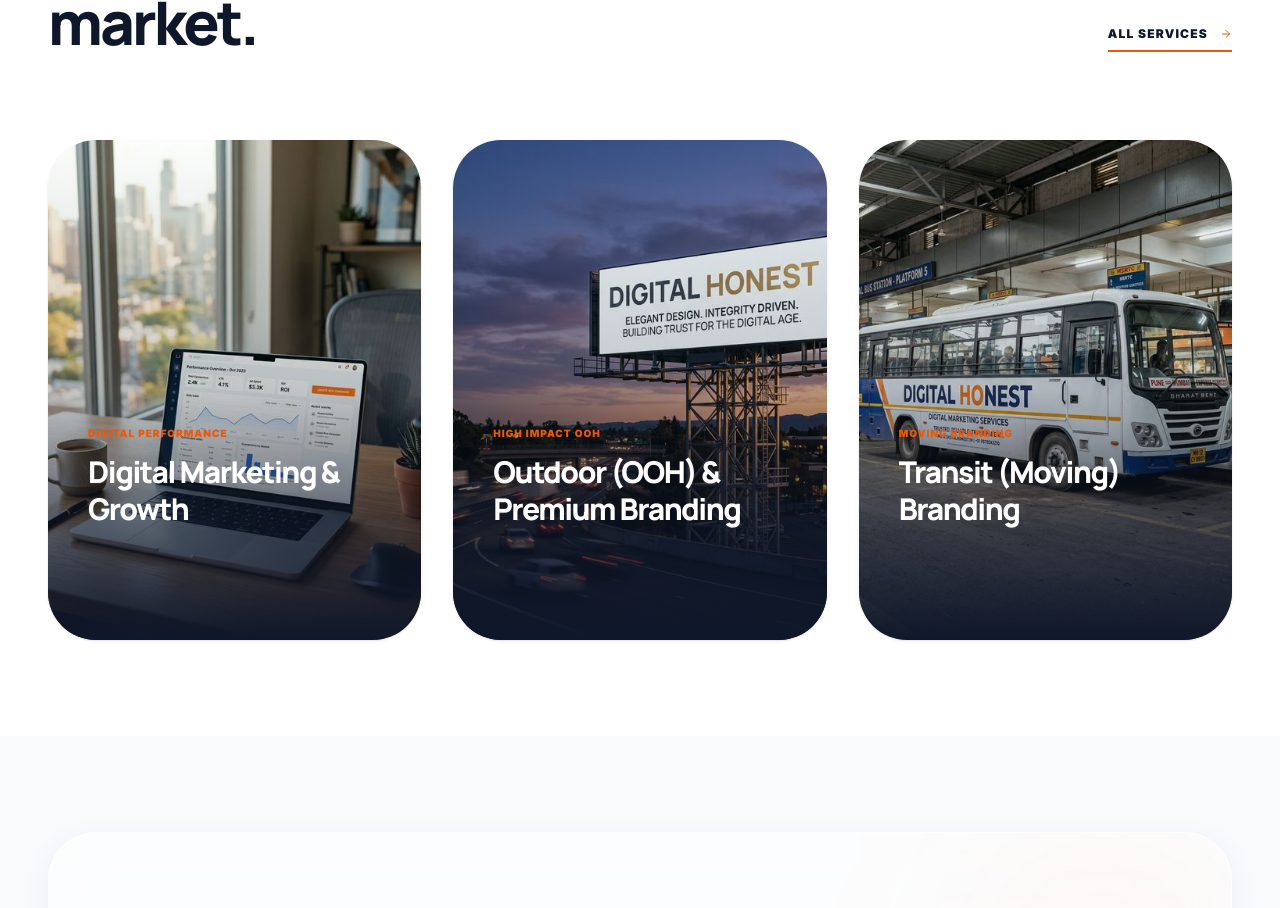
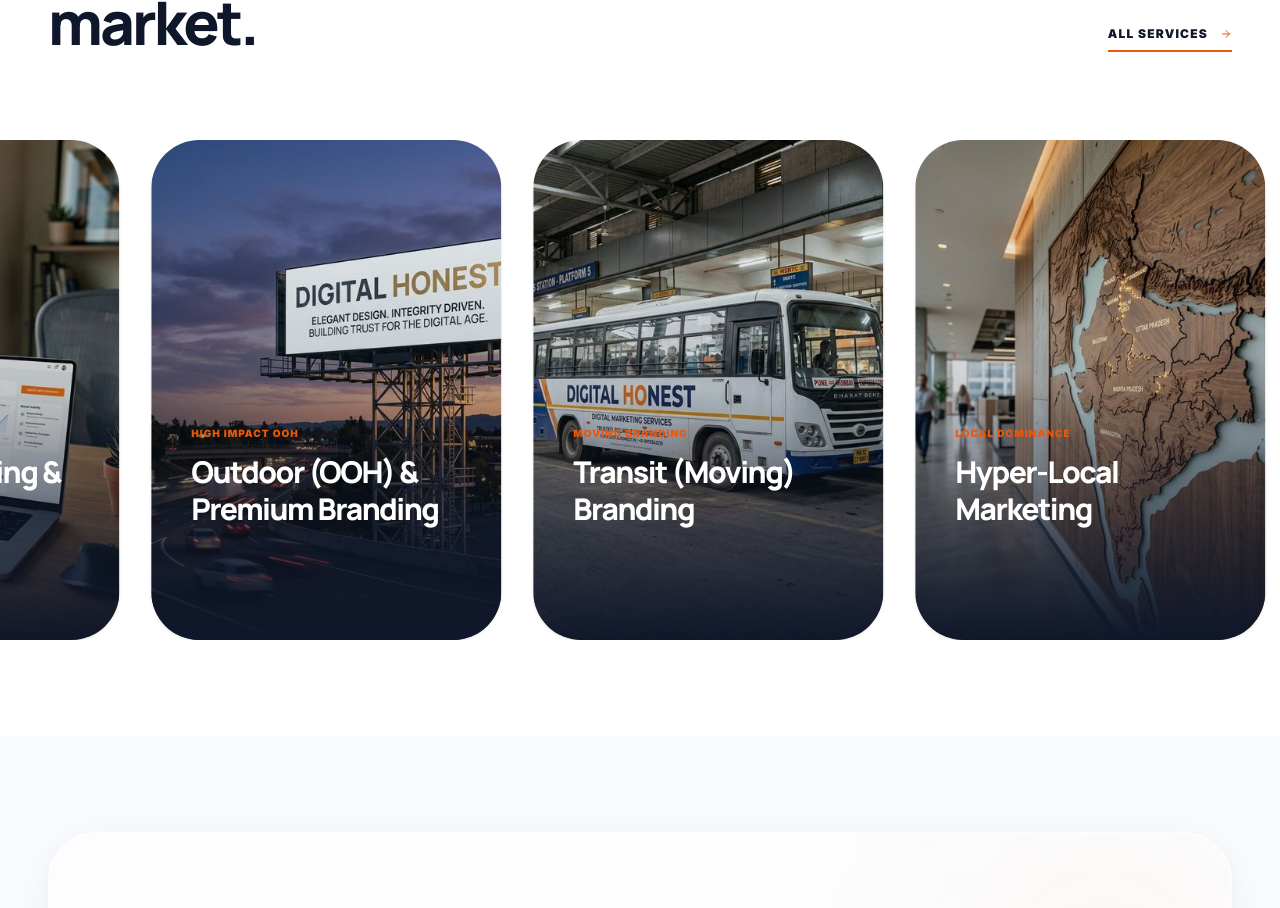
Before and after one commit to ARMAANSIDDIQUI/digitalhonest, a React (Vite) app in the folder client/: page / in a window 1280 px wide. Shown: the part 1232-2140 px from the top of the page. Built offline with nearby package versions, Linux system fonts and the light colour scheme; no server answers; a web font is replaced by a local one.

Commit message:
client axios

```diff
--- a/client/src/pages/AdminDashboard.jsx
+++ b/client/src/pages/AdminDashboard.jsx
@@ -1,9 +1,10 @@
 import { useState, useEffect } from 'react';
+import { useNavigate } from 'react-router-dom';
+import { motion, AnimatePresence } from 'framer-motion';
+import { FiMail, FiUser, FiPhone, FiTag, FiClock, FiSearch, FiLogOut, FiLayout, FiInbox, FiSettings, FiTrash2, FiCheckCircle } from 'react-icons/fi';
+import { toast } from 'react-hot-toast';
 import { Helmet } from 'react-helmet-async';
-import { useNavigate } from 'react-router-dom';
-import axios from 'axios';
-import toast from 'react-hot-toast';
-import { FiLogOut, FiTrash2, FiClock, FiCheckCircle } from 'react-icons/fi';
+import api from '../utils/api';
 
 export default function AdminDashboard() {
   const [enquiries, setEnquiries] = useState([]);
@@ -19,9 +20,7 @@
 
     const fetchEnquiries = async () => {
       try {
-        const res = await axios.get('/api/admin/enquiries', {
-          headers: { Authorization: `Bearer ${token}` }
-        });
+        const res = await api.get('/admin/enquiries');
         setEnquiries(res.data);
       } catch (err) {
         if (err.response?.status === 401) {
@@ -49,9 +48,7 @@
     }
 
     try {
-      await axios.patch(`/api/admin/enquiries/${id}`, { status: newStatus }, {
-        headers: { Authorization: `Bearer ${localStorage.getItem('token')}` }
-      });
+      await api.patch(`/admin/enquiries/${id}`, { status: newStatus });
       setEnquiries(enquiries.map(e => e._id === id ? { ...e, status: newStatus } : e));
       toast.success('Status updated');
     } catch (err) {
@@ -69,9 +66,7 @@
     }
 
     try {
-      await axios.delete(`/api/admin/enquiries/${id}`, {
-        headers: { Authorization: `Bearer ${localStorage.getItem('token')}` }
-      });
+      await api.delete(`/admin/enquiries/${id}`);
       setEnquiries(enquiries.filter(e => e._id !== id));
       toast.success('Enquiry deleted');
     } catch (err) {
--- a/client/src/pages/AdminLogin.jsx
+++ b/client/src/pages/AdminLogin.jsx
@@ -1,8 +1,8 @@
 import { useState, useEffect } from 'react';
-import { Helmet } from 'react-helmet-async';
-import axios from 'axios';
-import toast from 'react-hot-toast';
 import { useNavigate } from 'react-router-dom';
+import { toast } from 'react-hot-toast';
+import { motion } from 'framer-motion';
+import api from '../utils/api';
 import logo from '../assets/logo.png';
 
 export default function AdminLogin() {
@@ -25,9 +25,9 @@
     const password = formData.get('password');
 
     try {
-      const res = await axios.post('/api/admin/login', { email, password });
+      const res = await api.post('/admin/login', { email, password });
       localStorage.setItem('token', res.data.token);
-      toast.success('Login Successful');
+      toast.success('Access Granted');
       navigate('/admin/dashboard');
     } catch (err) {
       toast.error(err.response?.data?.msg || 'Invalid Credentials');
--- a/client/src/pages/Contact.jsx
+++ b/client/src/pages/Contact.jsx
@@ -1,8 +1,8 @@
 import { useState } from 'react';
 import { Helmet } from 'react-helmet-async';
-import toast from 'react-hot-toast';
+import { toast } from 'react-hot-toast';
 import { FiPhone, FiMail, FiMapPin, FiSend } from 'react-icons/fi';
-import axios from 'axios';
+import api from '../utils/api';
 
 export default function Contact() {
   const [isSubmitting, setIsSubmitting] = useState(false);
@@ -15,7 +15,7 @@
     const data = Object.fromEntries(formData.entries());
 
     try {
-      await axios.post('/api/enquiries', data);
+      await api.post('/enquiries', data);
       toast.success('Strategy session requested! We will reach out shortly.');
       e.target.reset();
     } catch (error) {
--- a/client/src/pages/Home.jsx
+++ b/client/src/pages/Home.jsx
@@ -119,16 +119,26 @@
               All Services <FiArrowRight className="text-brand-secondary" />
             </Link>
           </div>
-
-          <div className="grid md:grid-cols-2 lg:grid-cols-3 gap-8">
-            {services.slice(0, 3).map((service, idx) => (
+          {/* Infinite Sliding Carousel */}
+          <div className="relative overflow-hidden -mx-6 sm:-mx-10 lg:-mx-12">
             <motion.div
-                key={service.id}
-                initial={{ opacity: 0, y: 30 }}
-                whileInView={{ opacity: 1, y: 0 }}
-                viewport={{ once: true }}
-                transition={{ delay: idx * 0.1 }}
-                className="group relative h-[500px] rounded-[3rem] overflow-hidden shadow-sm hover:shadow-premium transition-all duration-700"
+              className="flex gap-8 px-6 sm:px-10 lg:px-12"
+              animate={{
+                x: [0, -2292]
+              }}
+              transition={{
+                duration: 50,
+                repeat: Infinity,
+                ease: "linear"
+              }}
+              style={{ width: 'fit-content' }}
+              whileHover={{ animationPlayState: 'paused' }}
+            >
+              {/* Double the list for seamless loop */}
+              {[...services, ...services].map((service, idx) => (
+                <div
+                  key={`${service.id}-${idx}`}
+                  className="relative h-[500px] w-[350px] flex-shrink-0 rounded-[3rem] overflow-hidden shadow-sm hover:shadow-premium transition-all duration-700 group"
                 >
                   <img src={service.image} alt={service.title} className="absolute inset-0 w-full h-full object-cover transition-transform duration-1000 group-hover:scale-110" />
                   <div className="absolute inset-0 bg-gradient-to-t from-brand-primary via-brand-primary/20 to-transparent"></div>
@@ -140,8 +150,9 @@
                       <FiArrowRight className="text-brand-primary" />
                     </Link>
                   </div>
+                </div>
+              ))}
             </motion.div>
-            ))}
           </div>
         </div>
       </section>
--- /dev/null
+++ b/client/src/utils/api.js
@@ -0,0 +1,16 @@
+import axios from 'axios';
+
+const api = axios.create({
+  baseURL: import.meta.env.VITE_API_URL || 'http://localhost:5000/api',
+});
+
+// Add a request interceptor to include the token in all requests
+api.interceptors.request.use((config) => {
+  const token = localStorage.getItem('token');
+  if (token) {
+    config.headers.Authorization = `Bearer ${token}`;
+  }
+  return config;
+});
+
+export default api;
```
Lines whose indentation alone changed are shown as unchanged.
